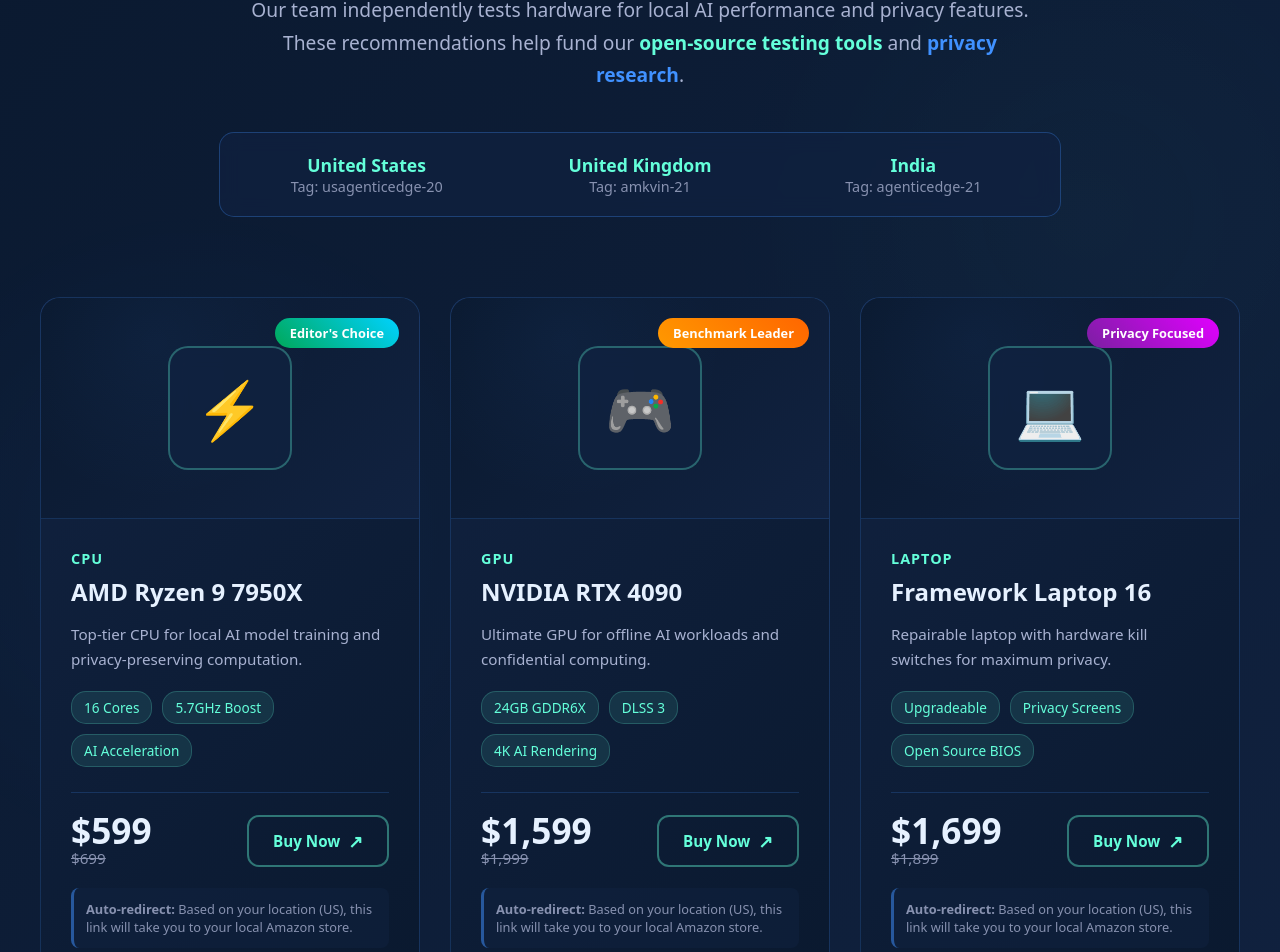
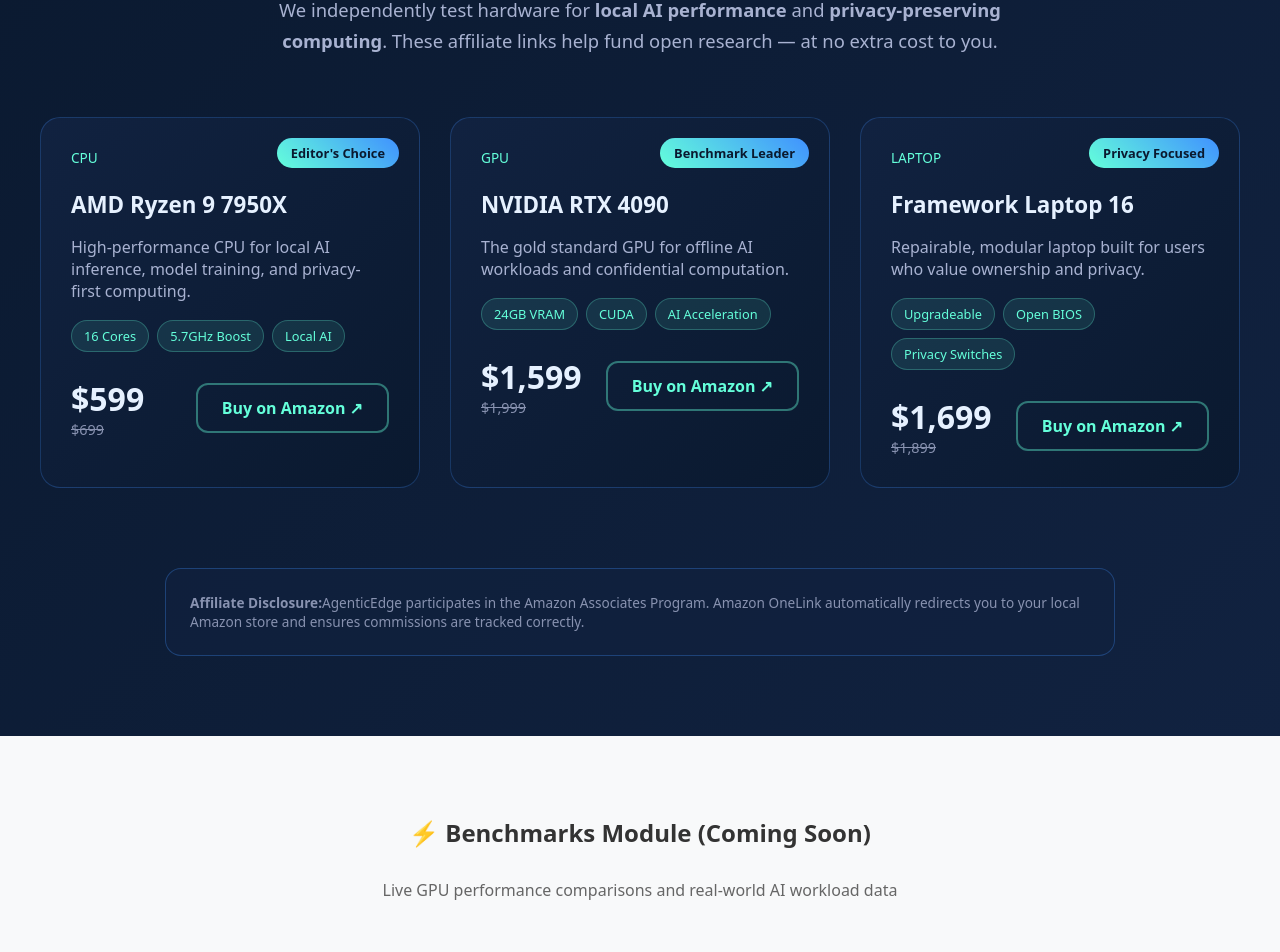
Before and after one commit to newsintech/agentic-edge-final, a Next.js app: page / in a window 1280 px wide. Shown: the part 1151-2103 px from the top of the page. Built offline with nearby package versions, Linux system fonts and the light colour scheme.

Commit message:
Update affiliate.jsx

```diff
--- a/modules/02-monetization/affiliate.jsx
+++ b/modules/02-monetization/affiliate.jsx
@@ -2,108 +2,79 @@
 
 import { useState, useEffect } from 'react';
 
-// Your current tracking IDs from the screenshot
-const AFFILIATE_TAGS = {
-  US: 'usagenticedge-20',      // From your screenshot
-  UK: 'amkvin-21',            // From your screenshot
-  IN: 'agenticedge-21'        // From your screenshot
-};
+/* ======================================================
+   AMAZON ONELINK CONFIG (SINGLE TRACKING ID)
+   ====================================================== */
 
-// Function to detect user region and get appropriate link
+const AMAZON_TRACKING_ID = 'agenticedge-20'; // ONE ID ONLY
+
 function getAmazonLink(asin) {
-  if (typeof window === 'undefined') {
-    // Default during server-side rendering
-    return `https://www.amazon.com/dp/${asin}?tag=${AFFILIATE_TAGS.US}`;
+  // REAL OneLink-compatible URL
+  return `https://www.amazon.com/dp/${asin}?tag=${AMAZON_TRACKING_ID}`;
 }
 
-  // Detect user region
-  const timezone = Intl.DateTimeFormat().resolvedOptions().timeZone;
-  const language = navigator.language || navigator.userLanguage;
-
-  let region = 'US';
-  let domain = 'amazon.com';
-  let tag = AFFILIATE_TAGS.US;
-
-  // Check for UK
-  if (timezone.includes("Europe/London") || language.includes('en-GB')) {
-    region = 'UK';
-    domain = 'amazon.co.uk';
-    tag = AFFILIATE_TAGS.UK;
-  }
-  // Check for India
-  else if (timezone.includes("Asia/Kolkata") || language.includes('en-IN') || language.includes('hi')) {
-    region = 'IN';
-    domain = 'amazon.in';
-    tag = AFFILIATE_TAGS.IN;
-  }
-
-  // Return link with correct domain and tag
-  return `https://www.${domain}/dp/${asin}?tag=${tag}`;
-}
+/* ======================================================
+   MONETIZATION MODULE
+   ====================================================== */
 
 export default function MonetizationModule() {
   const [products, setProducts] = useState([]);
-  const [communitySupport, setCommunitySupport] = useState(0);
   const [userRegion, setUserRegion] = useState('Detecting...');
 
   useEffect(() => {
-    // Detect region on component mount
+    // Region detection ONLY for UI (NOT for links)
     if (typeof window !== 'undefined') {
       const timezone = Intl.DateTimeFormat().resolvedOptions().timeZone;
 
-      if (timezone.includes("Europe/London")) setUserRegion('UK');
-      else if (timezone.includes("Asia/Kolkata")) setUserRegion('India');
-      else setUserRegion('US');
+      if (timezone.includes('Europe')) setUserRegion('United Kingdom / Europe');
+      else if (timezone.includes('Asia')) setUserRegion('India / Asia');
+      else setUserRegion('United States / Global');
     }
 
-    // Initialize products with correct links
+    // Product data
     const initialProducts = [
       {
         id: 1,
-        name: "AMD Ryzen 9 7950X",
-        category: "CPU",
-        price: "$599",
-        originalPrice: "$699",
-        discount: "14%",
-        asin: "B0C4N5PJVC",
-        image: "https://images.unsplash.com/photo-1591799264318-7e6ef8ddb7ea?w=400&h=300&fit=crop",
+        name: 'AMD Ryzen 9 7950X',
+        category: 'CPU',
+        price: '$599',
+        originalPrice: '$699',
+        asin: 'B0C4N5PJVC',
         rating: 4.8,
-        features: ["16 Cores", "5.7GHz Boost", "AI Acceleration"],
+        features: ['16 Cores', '5.7GHz Boost', 'Local AI'],
         badge: "Editor's Choice",
-        description: "Top-tier CPU for local AI model training and privacy-preserving computation."
+        description:
+          'High-performance CPU for local AI inference, model training, and privacy-first computing.'
       },
       {
         id: 2,
-        name: "NVIDIA RTX 4090",
-        category: "GPU",
-        price: "$1,599",
-        originalPrice: "$1,999",
-        discount: "20%",
-        asin: "B0CHHZ8V2T",
-        image: "https://images.unsplash.com/photo-1591470426680-86c82e5cb3c3?w=400&h=300&fit=crop",
+        name: 'NVIDIA RTX 4090',
+        category: 'GPU',
+        price: '$1,599',
+        originalPrice: '$1,999',
+        asin: 'B0CHHZ8V2T',
         rating: 4.9,
-        features: ["24GB GDDR6X", "DLSS 3", "4K AI Rendering"],
-        badge: "Benchmark Leader",
-        description: "Ultimate GPU for offline AI workloads and confidential computing."
+        features: ['24GB VRAM', 'CUDA', 'AI Acceleration'],
+        badge: 'Benchmark Leader',
+        description:
+          'The gold standard GPU for offline AI workloads and confidential computation.'
       },
       {
         id: 3,
-        name: "Framework Laptop 16",
-        category: "Laptop",
-        price: "$1,699",
-        originalPrice: "$1,899",
-        discount: "11%",
-        asin: "B0C5J8BQ8G",
-        image: "https://images.unsplash.com/photo-1496181133206-80ce9b88a853?w=400&h=300&fit=crop",
+        name: 'Framework Laptop 16',
+        category: 'Laptop',
+        price: '$1,699',
+        originalPrice: '$1,899',
+        asin: 'B0C5J8BQ8G',
         rating: 4.7,
-        features: ["Upgradeable", "Privacy Screens", "Open Source BIOS"],
-        badge: "Privacy Focused",
-        description: "Repairable laptop with hardware kill switches for maximum privacy."
+        features: ['Upgradeable', 'Open BIOS', 'Privacy Switches'],
+        badge: 'Privacy Focused',
+        description:
+          'Repairable, modular laptop built for users who value ownership and privacy.'
       }
     ];
 
-    // Add affiliate links based on user region
-    const productsWithLinks = initialProducts.map(product => ({
+    const productsWithLinks = initialProducts.map((product) => ({
       ...product,
       affiliateLink: getAmazonLink(product.asin)
     }));
@@ -111,264 +82,159 @@ export default function MonetizationModule() {
     setProducts(productsWithLinks);
   }, []);
 
-  const trackSupport = (productName) => {
-    setCommunitySupport(prev => prev + 1);
-    console.log(`Product viewed: ${productName} - Supporting independent testing`);
-  };
-
   return (
-    <section style={{
-      background: 'linear-gradient(135deg, #0a192f 0%, #112240 100%)',
+    <section
+      style={{
+        background: 'linear-gradient(135deg, #0a192f, #112240)',
         padding: '80px 20px',
-      position: 'relative',
         color: '#e6f1ff'
-    }}>
-      {/* Subtle Background Pattern */}
-      <div style={{
-        position: 'absolute',
-        top: 0,
-        left: 0,
-        right: 0,
-        bottom: 0,
-        backgroundImage: `radial-gradient(circle at 15% 50%, rgba(64, 145, 255, 0.1) 0%, transparent 25%),
-                         radial-gradient(circle at 85% 30%, rgba(100, 255, 218, 0.05) 0%, transparent 25%)`,
-        opacity: 0.5
-      }}></div>
-
-      {/* Header */}
-      <div style={{
+      }}
+    >
+      {/* ================= HEADER ================= */}
+      <div
+        style={{
           maxWidth: '1200px',
           margin: '0 auto 60px',
-        textAlign: 'center',
-        position: 'relative'
-      }}>
-        <div style={{
-          display: 'inline-flex',
-          alignItems: 'center',
-          gap: '10px',
-          background: 'rgba(100, 255, 218, 0.1)',
-          border: '1px solid rgba(100, 255, 218, 0.3)',
-          padding: '10px 25px',
-          borderRadius: '25px',
+          textAlign: 'center'
+        }}
+      >
+        <div
+          style={{
+            display: 'inline-block',
+            padding: '10px 24px',
+            borderRadius: '999px',
+            background: 'rgba(100,255,218,0.1)',
+            border: '1px solid rgba(100,255,218,0.3)',
             marginBottom: '25px',
-          fontSize: '0.95rem',
-          fontWeight: '500'
-        }}>
-          <span style={{ color: '#64ffda' }}>🌍</span>
-          <span>Auto-Detected Region: {userRegion}</span>
+            fontSize: '0.95rem'
+          }}
+        >
+          🌍 Viewing from: <strong>{userRegion}</strong>
         </div>
 
-        <h2 style={{
+        <h2
+          style={{
             fontSize: '2.8rem',
-          fontWeight: '800',
+            fontWeight: 800,
             marginBottom: '20px',
             background: 'linear-gradient(45deg, #64ffda, #4091ff)',
             WebkitBackgroundClip: 'text',
-          WebkitTextFillColor: 'transparent',
-          backgroundClip: 'text'
-        }}>
+            WebkitTextFillColor: 'transparent'
+          }}
+        >
           Privacy-First AI Hardware
         </h2>
 
-        <p style={{
-          fontSize: '1.2rem',
-          color: '#a8b2d1',
+        <p
+          style={{
             maxWidth: '800px',
             margin: '0 auto',
-          lineHeight: '1.7'
-        }}>
-          Our team independently tests hardware for local AI performance and privacy features.
-          These recommendations help fund our <strong style={{ color: '#64ffda' }}>open-source testing tools</strong> and
-          <strong style={{ color: '#4091ff' }}> privacy research</strong>.
+            fontSize: '1.15rem',
+            color: '#a8b2d1',
+            lineHeight: 1.7
+          }}
+        >
+          We independently test hardware for <strong>local AI performance</strong> and{' '}
+          <strong>privacy-preserving computing</strong>.
+          These affiliate links help fund open research — at no extra cost to you.
         </p>
-
-        {/* Region Info Banner */}
-        <div style={{
-          background: 'rgba(17, 34, 64, 0.7)',
-          backdropFilter: 'blur(10px)',
-          border: '1px solid rgba(64, 145, 255, 0.3)',
-          borderRadius: '15px',
-          padding: '20px',
-          margin: '40px auto',
-          maxWidth: '800px'
-        }}>
-          <div style={{
-            display: 'grid',
-            gridTemplateColumns: 'repeat(auto-fit, minmax(200px, 1fr))',
-            gap: '20px',
-            textAlign: 'center'
-          }}>
-            <div>
-              <div style={{ color: '#64ffda', fontSize: '1.1rem', fontWeight: '600' }}>United States</div>
-              <div style={{ fontSize: '0.9rem', color: '#8892b0' }}>Tag: usagenticedge-20</div>
-            </div>
-            <div>
-              <div style={{ color: '#64ffda', fontSize: '1.1rem', fontWeight: '600' }}>United Kingdom</div>
-              <div style={{ fontSize: '0.9rem', color: '#8892b0' }}>Tag: amkvin-21</div>
-            </div>
-            <div>
-              <div style={{ color: '#64ffda', fontSize: '1.1rem', fontWeight: '600' }}>India</div>
-              <div style={{ fontSize: '0.9rem', color: '#8892b0' }}>Tag: agenticedge-21</div>
-            </div>
-          </div>
-        </div>
       </div>
 
-      {/* Products Grid */}
-      <div style={{
+      {/* ================= PRODUCTS ================= */}
+      <div
+        style={{
           maxWidth: '1200px',
           margin: '0 auto',
           display: 'grid',
-        gridTemplateColumns: 'repeat(auto-fit, minmax(350px, 1fr))',
-        gap: '30px',
-        padding: '20px 0'
-      }}>
+          gridTemplateColumns: 'repeat(auto-fit, minmax(340px, 1fr))',
+          gap: '30px'
+        }}
+      >
         {products.map((product) => (
-          <div key={product.id} style={{
+          <div
+            key={product.id}
+            style={{
               background: 'linear-gradient(135deg, #112240, #0a192f)',
               borderRadius: '20px',
-            overflow: 'hidden',
-            border: '1px solid rgba(64, 145, 255, 0.2)',
-            transition: 'all 0.4s cubic-bezier(0.4, 0, 0.2, 1)',
+              border: '1px solid rgba(64,145,255,0.25)',
+              padding: '30px',
               position: 'relative'
             }}
-          onMouseEnter={() => trackSupport(product.name)}>
-
-            {/* Badge */}
+          >
             {product.badge && (
-              <div style={{
+              <div
+                style={{
                   position: 'absolute',
                   top: '20px',
                   right: '20px',
-                background: product.badge === "Editor's Choice" ? 'linear-gradient(45deg, #00a859, #00d2ff)' :
-                           product.badge === "Benchmark Leader" ? 'linear-gradient(45deg, #ff9900, #ff6600)' :
-                           'linear-gradient(45deg, #7b1fa2, #e100ff)',
-                color: 'white',
-                padding: '6px 15px',
-                borderRadius: '20px',
+                  padding: '6px 14px',
+                  borderRadius: '999px',
                   fontSize: '0.8rem',
-                fontWeight: '600',
-                zIndex: '2',
-                backdropFilter: 'blur(10px)'
-              }}>
+                  fontWeight: 600,
+                  background: 'linear-gradient(45deg, #64ffda, #4091ff)',
+                  color: '#0a192f'
+                }}
+              >
                 {product.badge}
               </div>
             )}
 
-            {/* Product Image Area */}
-            <div style={{
-              height: '220px',
-              background: 'linear-gradient(135deg, #0a192f, #112240)',
-              display: 'flex',
-              alignItems: 'center',
-              justifyContent: 'center',
-              position: 'relative',
-              borderBottom: '1px solid rgba(64, 145, 255, 0.2)'
-            }}>
-              <div style={{
-                position: 'absolute',
-                top: 0,
-                left: 0,
-                right: 0,
-                bottom: 0,
-                backgroundImage: `radial-gradient(circle at 30% 20%, rgba(64, 145, 255, 0.1) 0%, transparent 50%)`,
-                opacity: 0.5
-              }}></div>
-
-              <div style={{
-                width: '120px',
-                height: '120px',
-                background: 'rgba(17, 34, 64, 0.8)',
-                border: '2px solid rgba(100, 255, 218, 0.3)',
-                borderRadius: '20px',
-                display: 'flex',
-                alignItems: 'center',
-                justifyContent: 'center',
-                fontSize: '3.5rem',
+            <div
+              style={{
+                fontSize: '0.85rem',
                 color: '#64ffda',
-                backdropFilter: 'blur(10px)'
-              }}>
-                {product.category === 'CPU' && '⚡'}
-                {product.category === 'GPU' && '🎮'}
-                {product.category === 'Laptop' && '💻'}
-              </div>
+                textTransform: 'uppercase',
+                marginBottom: '10px'
+              }}
+            >
+              {product.category}
             </div>
 
-            {/* Product Info */}
-            <div style={{ padding: '30px' }}>
-              <div style={{ marginBottom: '20px' }}>
-                <div style={{
-                  fontSize: '0.9rem',
-                  color: '#64ffda',
-                  textTransform: 'uppercase',
-                  letterSpacing: '1px',
-                  marginBottom: '8px',
-                  fontWeight: '600'
-                }}>
-                  {product.category}
-                </div>
-                <h3 style={{
-                  fontSize: '1.5rem',
-                  fontWeight: '700',
-                  color: '#e6f1ff',
-                  margin: '0 0 12px 0',
-                  lineHeight: '1.3'
-                }}>
+            <h3 style={{ fontSize: '1.4rem', marginBottom: '12px' }}>
               {product.name}
             </h3>
-                <p style={{
-                  fontSize: '0.95rem',
-                  color: '#a8b2d1',
-                  lineHeight: '1.6',
-                  marginBottom: '20px'
-                }}>
+
+            <p style={{ color: '#a8b2d1', marginBottom: '18px' }}>
               {product.description}
             </p>
-              </div>
 
-              {/* Features */}
-              <div style={{
-                display: 'flex',
-                flexWrap: 'wrap',
-                gap: '10px',
-                marginBottom: '25px'
-              }}>
-                {product.features.map((feature, idx) => (
-                  <span key={idx} style={{
-                    background: 'rgba(100, 255, 218, 0.1)',
-                    color: '#64ffda',
+            <div style={{ display: 'flex', flexWrap: 'wrap', gap: '8px' }}>
+              {product.features.map((f, i) => (
+                <span
+                  key={i}
+                  style={{
                     padding: '6px 12px',
-                    borderRadius: '15px',
-                    fontSize: '0.85rem',
-                    border: '1px solid rgba(100, 255, 218, 0.2)'
-                  }}>
-                    {feature}
+                    borderRadius: '999px',
+                    fontSize: '0.8rem',
+                    background: 'rgba(100,255,218,0.1)',
+                    border: '1px solid rgba(100,255,218,0.25)',
+                    color: '#64ffda'
+                  }}
+                >
+                  {f}
                 </span>
               ))}
             </div>
 
-              {/* Price & Action */}
-              <div style={{
+            <div
+              style={{
+                marginTop: '25px',
                 display: 'flex',
                 alignItems: 'center',
-                justifyContent: 'space-between',
-                paddingTop: '20px',
-                borderTop: '1px solid rgba(64, 145, 255, 0.2)'
-              }}>
+                justifyContent: 'space-between'
+              }}
+            >
               <div>
-                  <div style={{
-                    fontSize: '2.2rem',
-                    fontWeight: '800',
-                    color: '#e6f1ff',
-                    lineHeight: '1'
-                  }}>
+                <div style={{ fontSize: '2rem', fontWeight: 800 }}>
                   {product.price}
                 </div>
-                  <div style={{
-                    fontSize: '0.95rem',
+                <div
+                  style={{
+                    fontSize: '0.9rem',
                     color: '#8892b0',
                     textDecoration: 'line-through'
-                  }}>
+                  }}
+                >
                   {product.originalPrice}
                 </div>
               </div>
@@ -378,67 +244,38 @@ export default function MonetizationModule() {
                 target="_blank"
                 rel="noopener noreferrer"
                 style={{
-                    display: 'inline-flex',
-                    alignItems: 'center',
-                    gap: '8px',
-                    background: 'transparent',
-                    color: '#64ffda',
-                    border: '2px solid rgba(100, 255, 218, 0.4)',
                   padding: '12px 24px',
                   borderRadius: '12px',
+                  border: '2px solid rgba(100,255,218,0.4)',
+                  color: '#64ffda',
                   textDecoration: 'none',
-                    fontWeight: '600',
-                    fontSize: '0.95rem',
-                    transition: 'all 0.3s',
-                    cursor: 'pointer'
+                  fontWeight: 600
                 }}
               >
-                  <span>Buy Now</span>
-                  <span style={{ fontSize: '1.1rem' }}>↗</span>
+                Buy on Amazon ↗
               </a>
-              </div>
-
-              {/* Region Note */}
-              <div style={{
-                fontSize: '0.8rem',
-                color: '#8892b0',
-                marginTop: '20px',
-                padding: '12px',
-                background: 'rgba(17, 34, 64, 0.5)',
-                borderRadius: '8px',
-                borderLeft: '3px solid rgba(64, 145, 255, 0.5)'
-              }}>
-                <strong>Auto-redirect:</strong> Based on your location ({userRegion}), this link will take you to your local Amazon store.
-              </div>
             </div>
           </div>
         ))}
       </div>
 
-      {/* Fix Recommendation */}
-      <div style={{
-        maxWidth: '800px',
+      {/* ================= LEGAL / DISCLOSURE ================= */}
+      <div
+        style={{
+          maxWidth: '900px',
           margin: '80px auto 0',
-        padding: '25px',
-        background: 'rgba(17, 34, 64, 0.7)',
-        border: '1px solid rgba(255, 107, 107, 0.3)',
-        borderRadius: '15px',
-        fontSize: '0.9rem',
-        color: '#a8b2d1',
-        lineHeight: '1.6'
-      }}>
-        <h4 style={{ color: '#ff6b6b', margin: '0 0 15px 0' }}>
-          ⚠️ Important: Fix Your Amazon OneLink Setup
-        </h4>
-        <p style={{ margin: '0 0 15px 0' }}>
-          <strong>Current Issue:</strong> You're using different tracking IDs for each country. This requires manual redirection.
-        </p>
-        <p style={{ margin: '0 0 15px 0' }}>
-          <strong>Recommended Fix:</strong> Set up Amazon OneLink to use the SAME tracking ID (<code>agenticedge-20</code>) for all countries.
-        </p>
-        <p style={{ margin: '0', fontSize: '0.85rem', color: '#8892b0' }}>
-          Go to Amazon Associates → Account Settings → OneLink Settings → "Use same tracking ID for all stores"
-        </p>
+          padding: '24px',
+          borderRadius: '16px',
+          background: 'rgba(17,34,64,0.6)',
+          border: '1px solid rgba(64,145,255,0.3)',
+          fontSize: '0.85rem',
+          color: '#8892b0'
+        }}
+      >
+        <strong>Affiliate Disclosure:</strong>
+        AgenticEdge participates in the Amazon Associates Program.
+        Amazon OneLink automatically redirects you to your local Amazon store and
+        ensures commissions are tracked correctly.
       </div>
     </section>
   );
```
Lines whose indentation alone changed are shown as unchanged.
